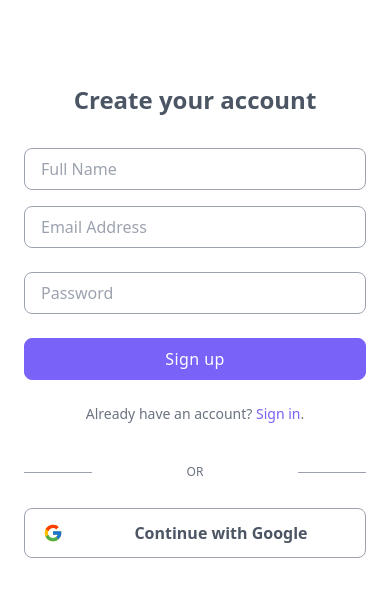
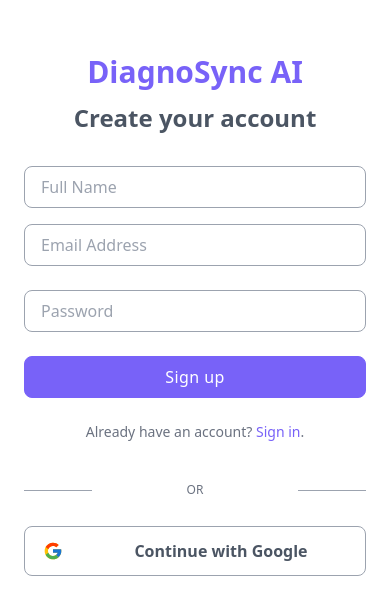
Before and after one commit to Chizycodes/klusterthon-326, a Next.js app in the folder frontend/: page /signup in a window 390 px wide. Shown: the part 107-722 px from the top of the page. Built offline with nearby package versions, Linux system fonts and the light colour scheme; no server answers.

Commit message:
fix name on small screen

```diff
--- a/frontend/src/app/(auth)/layout.js
+++ b/frontend/src/app/(auth)/layout.js
@@ -30,6 +30,7 @@
 				<div className="flex items-center w-full max-w-md px-6 mx-auto lg:w-2/6">
 					<div className="flex-1">
 						<div className="text-center">
+							<h2 className="lg:hidden text-3xl font-bold text-primary  sm:text-4xl">DiagnoSync AI</h2>
 							<p className="mt-3 text-gray-600 dark:text-gray-300 text-2xl font-semibold">
 								{isLogin ? 'Welcome back' : 'Create your account'}
 							</p>
```
